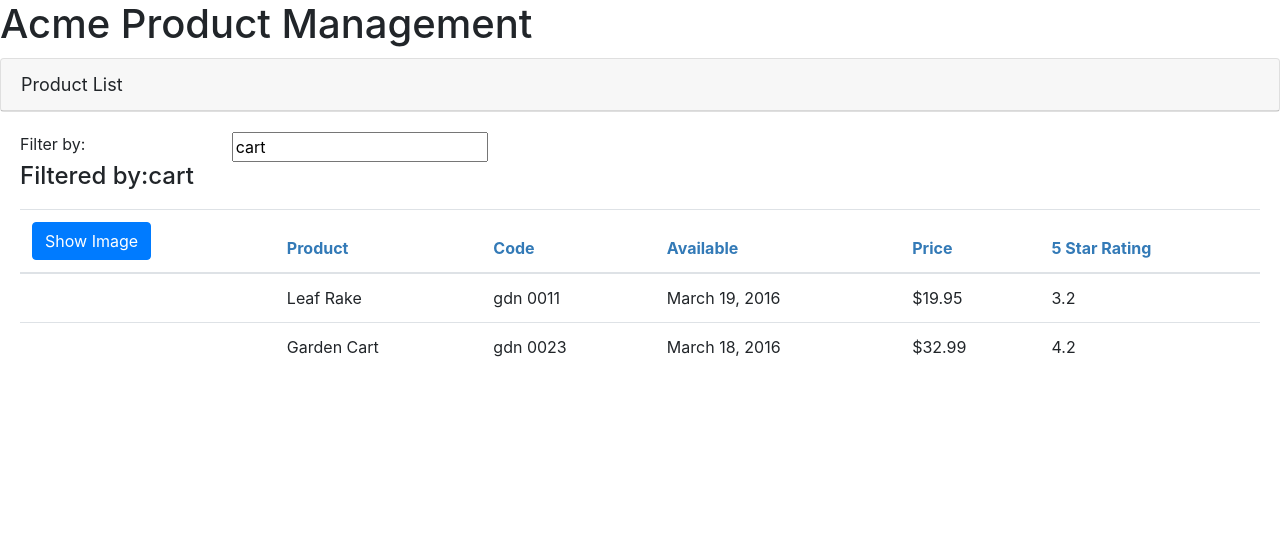
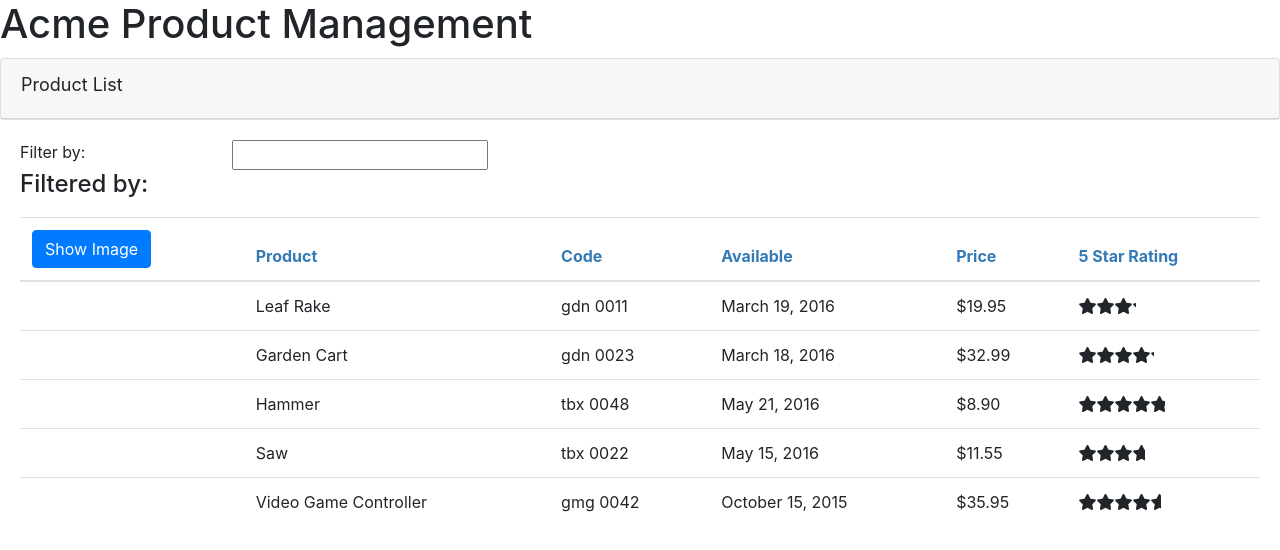
Before and after one commit to Abd-Allah-Eid/ProductManagementApp, an Angular app: page / in a window 1280 px wide. Shown: the top 550 px of the page. Built offline with nearby package versions, Linux system fonts and the light colour scheme.

Commit message:
adding static star rating based on dummy data, implement an angulr service for products

```diff
--- a/src/app/app.module.ts
+++ b/src/app/app.module.ts
@@ -4,11 +4,13 @@ import {FormsModule} from '@angular/forms'
 import { AppComponent } from './app.component';
 import { ProductListComponent } from './products/product-list.component';
 import {ConvertToSpacesPipe} from './shared/convert-to-spaces.pipe'
+import {StarComponent} from './shared/star.component'
 @NgModule({
   declarations: [
     AppComponent,
     ProductListComponent,
-    ConvertToSpacesPipe
+    ConvertToSpacesPipe,
+    StarComponent
   ],
   imports: [
     BrowserModule,
--- a/src/app/products/product-list.component.html
+++ b/src/app/products/product-list.component.html
@@ -1,6 +1,6 @@
 <div class="card">
     <div class="card-header">
-        {{pageTitle}}
+        {{pageTitle}} <h2></h2>
     </div>
 </div>
 
@@ -49,7 +49,12 @@
                     <td>{{product.productCode | lowercase | convertToSpaces:'-'}}</td>
                     <td>{{product.releaseDate}}</td>
                     <td>{{product.price | currency:'USD':'symbol':'1.2-2'}}</td>
-                    <td>{{product.starRating}}</td>
+                    <td>
+                        <pm-star [rating]='product.starRating'
+                                 (notify)='onNotify($event)'>
+
+                        </pm-star>
+                    </td>
                 </tr>
             </tbody>
         </table>
--- a/src/app/products/product-list.component.ts
+++ b/src/app/products/product-list.component.ts
@@ -1,5 +1,6 @@
 import {Component, OnInit} from '@angular/core'
 import {IProduct} from './product'
+import { ProductService} from './product.service'
 
 @Component({
     selector: 'pm-products',
@@ -21,33 +22,9 @@ export class ProductListComponent implements OnInit {
        this.filteredProducts = this.listFilter ? this.performFilter(this.listFilter) : this.products;
     }
     filteredProducts: IProduct[];
-    products: IProduct[] = [
-
-  {
-    "productId": 1,
-    "productName": "Leaf Rake",
-    "productCode": "GDN-0011",
-    "releaseDate": "March 19, 2016",
-    "description": "Leaf rake with 48-inch wooden handle.",
-    "price": 19.95,
-    "starRating": 3.2,
-    "imageUrl": "https://openclipart.org/image/300px/svg_to_png/26215/Anonymous_Leaf_Rake.png"
-  },
-  {
-    "productId": 2,
-    "productName": "Garden Cart",
-    "productCode": "GDN-0023",
-    "releaseDate": "March 18, 2016",
-    "description": "15 gallon capacity rolling garden cart",
-    "price": 32.99,
-    "starRating": 4.2,
-    "imageUrl": "https://openclipart.org/image/300px/svg_to_png/58471/garden_cart.png"
-  },
-
-  ]
-  constructor() {
-    this.listFilter = 'cart';
-    this.filteredProducts = this.products;
+    products: IProduct[] = []
+  constructor(private productService: ProductService) {
+    // this.listFilter = 'cart';
   }
   performFilter(filterBy: string): IProduct[] {
     filterBy = filterBy.toLocaleLowerCase();
@@ -61,6 +38,11 @@ export class ProductListComponent implements OnInit {
   }
 
   ngOnInit():void {
-    console.log("Hello inside OnInit")
+    this.products = this.productService.getProducts()
+    this.filteredProducts = this.products;
+  }
+
+  onNotify(message: number): void{
+    this.pageTitle = 'Product List ' + message
   }
 }
--- /dev/null
+++ b/src/app/products/product.service.ts
@@ -0,0 +1,63 @@
+import { Injectable } from "@angular/core";
+import { IProduct } from './product'
+
+
+@Injectable({
+    providedIn: 'root'
+})
+export class ProductService {
+    getProducts(): IProduct[] {
+        return [
+            {
+              "productId": 1,
+              "productName": "Leaf Rake",
+              "productCode": "GDN-0011",
+              "releaseDate": "March 19, 2016",
+              "description": "Leaf rake with 48-inch wooden handle.",
+              "price": 19.95,
+              "starRating": 3.2,
+              "imageUrl": "https://openclipart.org/image/300px/svg_to_png/26215/Anonymous_Leaf_Rake.png"
+            },
+            {
+              "productId": 2,
+              "productName": "Garden Cart",
+              "productCode": "GDN-0023",
+              "releaseDate": "March 18, 2016",
+              "description": "15 gallon capacity rolling garden cart",
+              "price": 32.99,
+              "starRating": 4.2,
+              "imageUrl": "https://openclipart.org/image/300px/svg_to_png/58471/garden_cart.png"
+            },
+            {
+              "productId": 5,
+              "productName": "Hammer",
+              "productCode": "TBX-0048",
+              "releaseDate": "May 21, 2016",
+              "description": "Curved claw steel hammer",
+              "price": 8.9,
+              "starRating": 4.8,
+              "imageUrl": "https://openclipart.org/image/300px/svg_to_png/73/rejon_Hammer.png"
+            },
+            {
+              "productId": 8,
+              "productName": "Saw",
+              "productCode": "TBX-0022",
+              "releaseDate": "May 15, 2016",
+              "description": "15-inch steel blade hand saw",
+              "price": 11.55,
+              "starRating": 3.7,
+              "imageUrl": "https://openclipart.org/image/300px/svg_to_png/27070/egore911_saw.png"
+            },
+            {
+              "productId": 10,
+              "productName": "Video Game Controller",
+              "productCode": "GMG-0042",
+              "releaseDate": "October 15, 2015",
+              "description": "Standard two-button video game controller",
+              "price": 35.95,
+              "starRating": 4.6,
+              "imageUrl": "https://openclipart.org/image/300px/svg_to_png/120337/xbox-controller_01.png"
+            }
+          ]
+    }
+}
--- a/src/app/shared/star.component.html
+++ b/src/app/shared/star.component.html
@@ -1,7 +1,7 @@
 <div class="crop"
      [style.width.px]="starWidth"
      [title]="rating">
-  <div style="width: 75px">
+  <div style="width: 90px" (click)='onClick()'>
     <span class="fa fa-star"></span>
     <span class="fa fa-star"></span>
     <span class="fa fa-star"></span>
--- /dev/null
+++ b/src/app/shared/star.component.ts
@@ -0,0 +1,21 @@
+import {Component, OnChanges, Input, EventEmitter, Output} from '@angular/core'
+
+@Component({
+    selector: 'pm-star',
+    templateUrl: './star.component.html',
+    styleUrls: ['./star.component.css']
+
+})
+export class StarComponent implements OnChanges {
+    @Input() rating: number;
+    starWidth: number;
+    ngOnChanges(): void {
+        this.starWidth = this.rating * 90 / 5;
+    }
+
+    @Output() notify: EventEmitter<number> =
+                new EventEmitter <number>();
+    onClick() {
+        this.notify.emit(this.rating);
+    }
+}
--- a/src/styles.css
+++ b/src/styles.css
@@ -1,4 +1,5 @@
 /* You can add global styles to this file, and also import other style files */
+
 div.card-header {
  font-size: large;
 }
```
